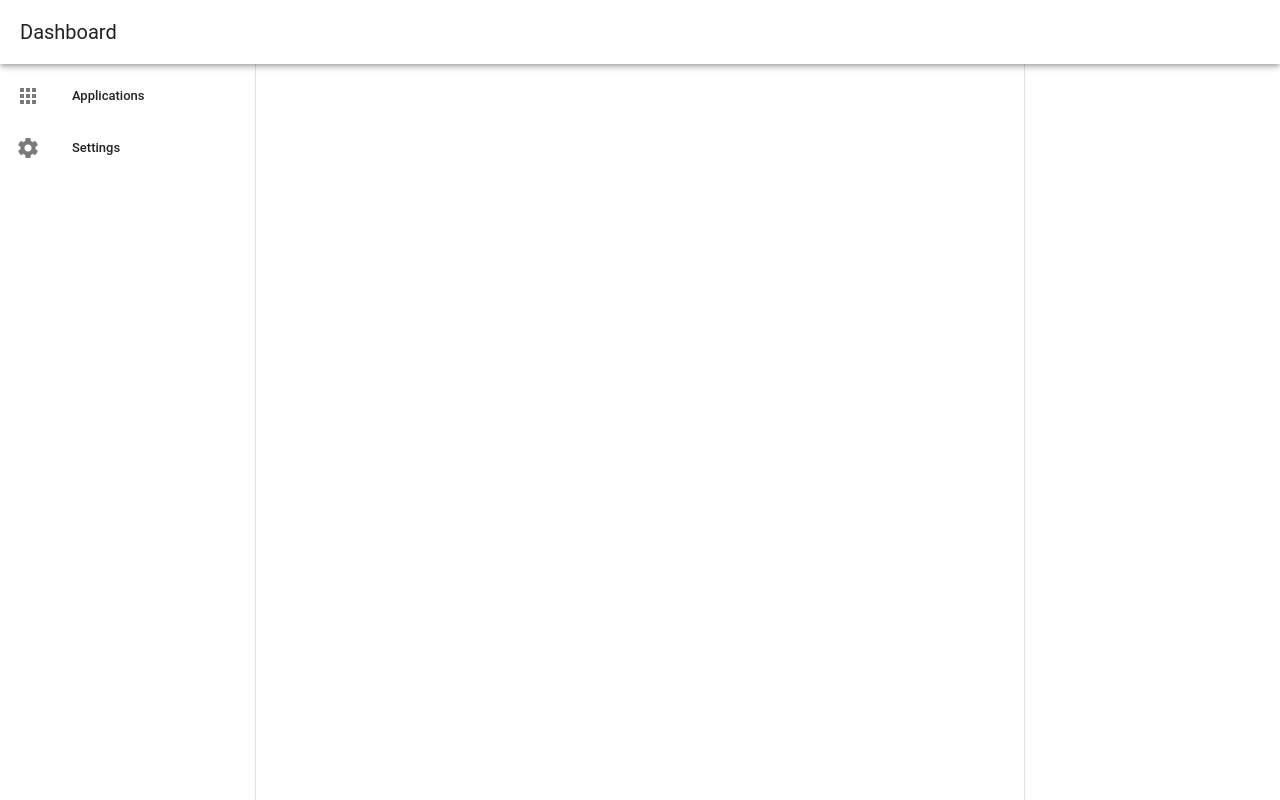
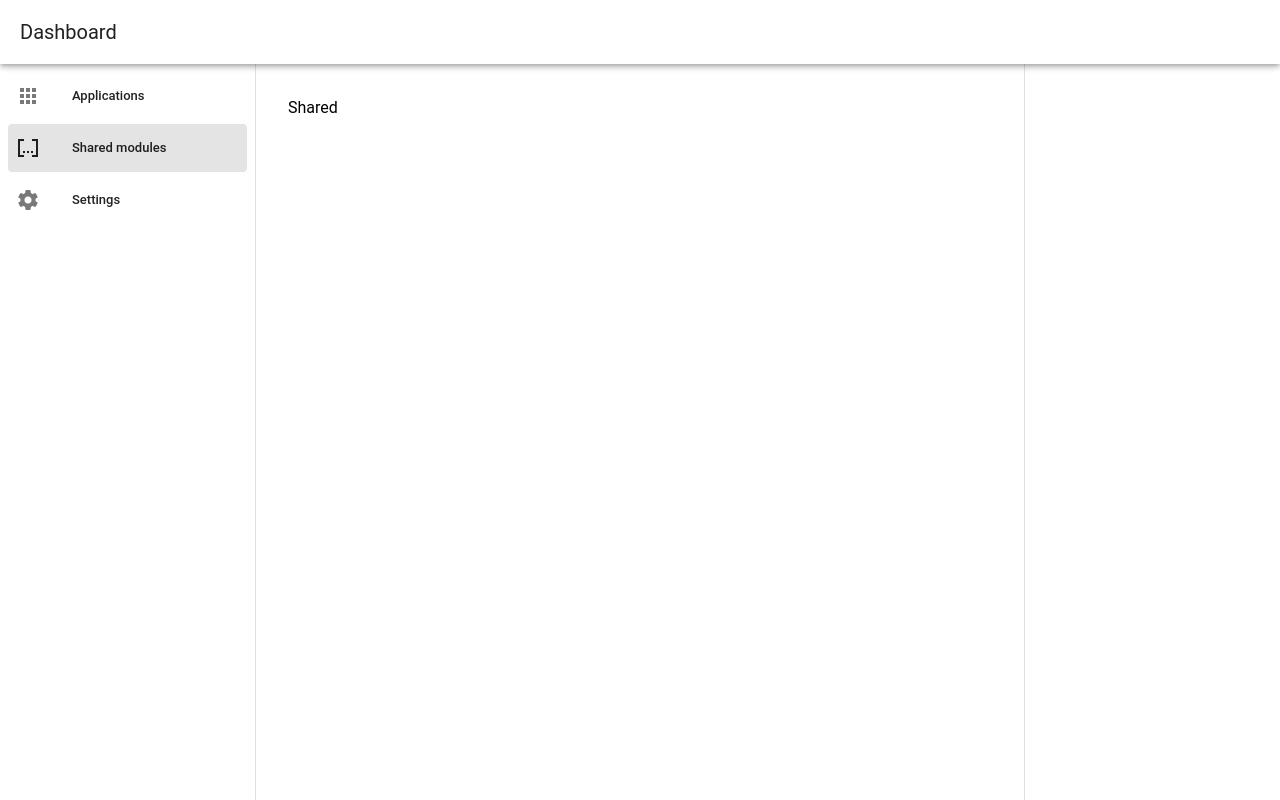
Before and after one commit to mlcfl/beaver, a Nuxt app: page /shared in a window 1280 px wide. Built offline with nearby package versions, Linux system fonts and the light colour scheme.

Commit message:
feat(shared): add page

```diff
--- a/src/layouts/default.vue
+++ b/src/layouts/default.vue
@@ -35,6 +35,11 @@ const items = [
 		url: "/",
 	},
 	{
+		label: "Shared modules",
+		icon: "mdi-contain",
+		url: "/shared",
+	},
+	{
 		label: "Settings",
 		icon: "mdi-cog",
 		url: "/settings",
--- /dev/null
+++ b/src/pages/shared.vue
@@ -0,0 +1,3 @@
+<template>
+	<VContainer>Shared</VContainer>
+</template>
```
